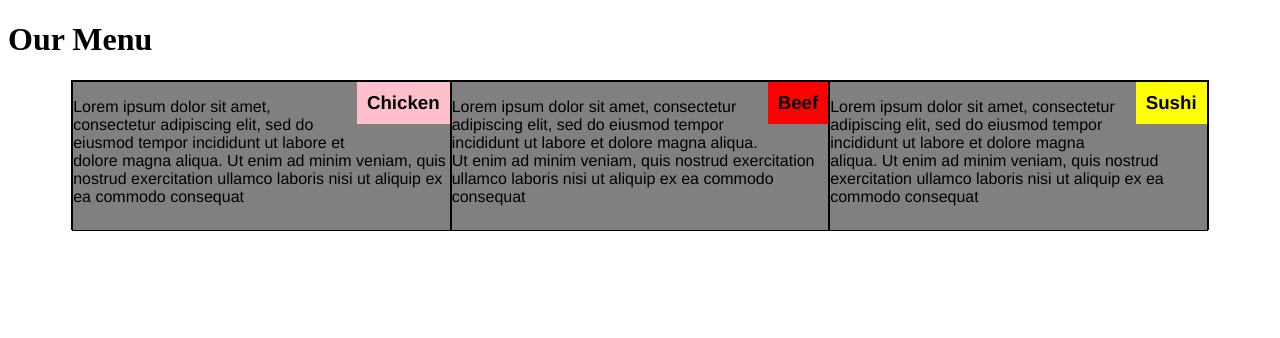
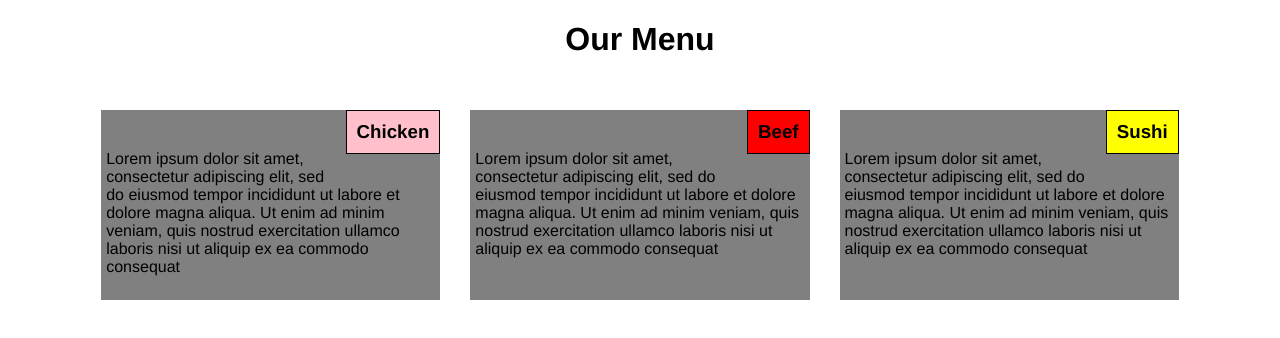
Before and after one commit to Kousouris/module_2_solution, a plain HTML site: page index.html in a window 1280 px wide. Drawn offline with Linux system fonts and the light colour scheme.

Commit message:
Final changes

```diff
--- a/css/styles.css
+++ b/css/styles.css
@@ -1,34 +1,38 @@
 * {
 	box-sizing: border-box;
+	font-family: Helvetica;
 
 }
 
 
-div{
-	display: block;
+div {
 
-  border: 1px solid black;
 
+  border: 15px solid white;
   background-color: grey;
-  width: 90%;
-  height: 150px;
+
+  height:220px;
   margin-right: auto;
   margin-left: auto;
-  font-family: Helvetica;
+
 
 }
+h1 {
+	text-align: center;
+}
+
 h3 {
+	border: 1px solid black;
+	margin-top: 0px;
+	padding: 10px;
 
-	margin-top: 0px;
-
-	padding: 10px;
-	background-color: yellow;
 	color: black;
 	float: right;
 }
 
 .chicken {
 	background-color: pink;
+
 }
 
 .beef {
@@ -38,13 +42,26 @@ h3 {
 .sushi{
 	background-color: yellow;
 }
-p{
+
+p {
 	color: black;
+	margin-top: 40px;
+	margin-left: 5px;
+}
+
+
+
+.row {
+
+  width: 90%;
+
 }
 
 @media (min-width: 992px) {
 	.col-lg-1, .col-lg-2, .col-lg-3, .col-lg-4, .col-lg-5, .col-lg-6, .col-lg-7, .col-lg-8, .col-lg-9, .col-lg-10, .col-lg-11, .col-lg-12 {
     float: left;
+
+
 
 
   }
@@ -59,12 +76,14 @@ p{
   }
   .col-lg-4 {
     width: 33.33%;
+
   }
   .col-lg-5 {
     width: 41.66%;
   }
   .col-lg-6 {
     width: 50%;
+
   }
   .col-lg-7 {
     width: 58.33%;
@@ -90,6 +109,11 @@ p{
 @media (min-width: 768px) and (max-width: 991px) {
 	.col-md-1, .col-md-2, .col-md-3, .col-md-4, .col-md-5, .col-md-6, .col-md-7, .col-md-8, .col-md-9, .col-md-10, .col-md-11, .col-md-12 {
     float: left;
+
+
+
+
+
 
   }
   .col-md-1 {
--- a/index.html
+++ b/index.html
@@ -10,7 +10,7 @@
 <body>
 	<h1>Our Menu</h1>
 	<div class="row">
-  <div class="col-lg-4 col-md-6 col-sm-12"><h3 class="chicken">Chicken</h3><section><p>Lorem ipsum dolor sit amet, consectetur adipiscing elit, sed do eiusmod tempor incididunt ut labore et dolore magna aliqua. Ut enim ad minim veniam, quis nostrud exercitation ullamco laboris nisi ut aliquip ex ea commodo consequat</p></section></div>
+  <div class="col-lg-4 col-md-6 col-sm-12"><h3 class="chicken">Chicken</h3><p>Lorem ipsum dolor sit amet, consectetur adipiscing elit, sed do eiusmod tempor incididunt ut labore et dolore magna aliqua. Ut enim ad minim veniam, quis nostrud exercitation ullamco laboris nisi ut aliquip ex ea commodo consequat</p></div>
   <div class="col-lg-4 col-md-6 col-sm-12"><h3 class="beef">Beef</h3><p>Lorem ipsum dolor sit amet, consectetur adipiscing elit, sed do eiusmod tempor incididunt ut labore et dolore magna aliqua. Ut enim ad minim veniam, quis nostrud exercitation ullamco laboris nisi ut aliquip ex ea commodo consequat</p></div>
   <div class="col-lg-4 col-md-12 col-sm-12"><h3 class="sushi">Sushi</h3><p>Lorem ipsum dolor sit amet, consectetur adipiscing elit, sed do eiusmod tempor incididunt ut labore et dolore magna aliqua. Ut enim ad minim veniam, quis nostrud exercitation ullamco laboris nisi ut aliquip ex ea commodo consequat</p></div>
 </div>
```
